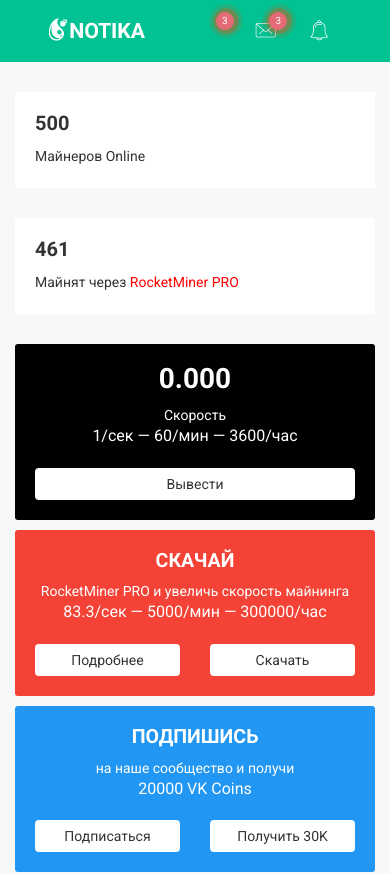
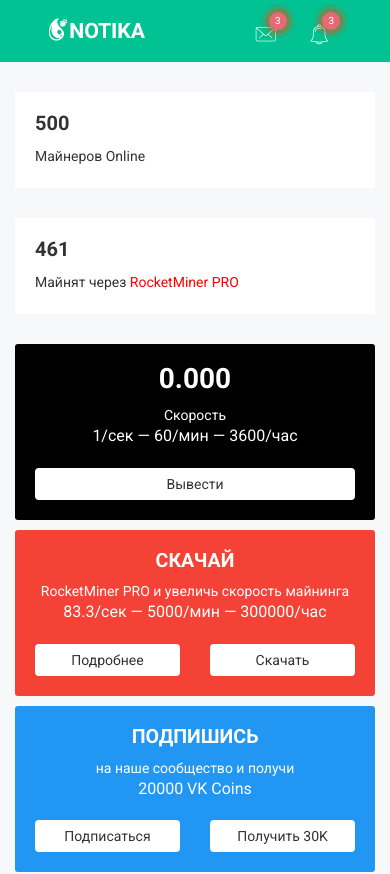
Before and after one commit to rckt-miner/rckt-miner, a plain HTML site: page index.html in a window 390 px wide. Shown: the top 874 px of the page. Drawn offline with nearby package versions, Linux system fonts and the light colour scheme; files whose address does not match are found by name.

Commit message:
Update responsive.css

```diff
--- a/css/responsive.css
+++ b/css/responsive.css
@@ -600,15 +600,6 @@
 	.cropper-container {
 		width: 100% !important;
 	}
-	.navbar-nav > li > a {
-		padding: 20px 15px 20px 15px;
-	}
-	.ntd-ctn {
-		left: -25px;
-	}
-	.spinner4 {
-		left: -30px;
-	}
 	.floating-numner p {
 		line-height: 24px;
 	}
```
